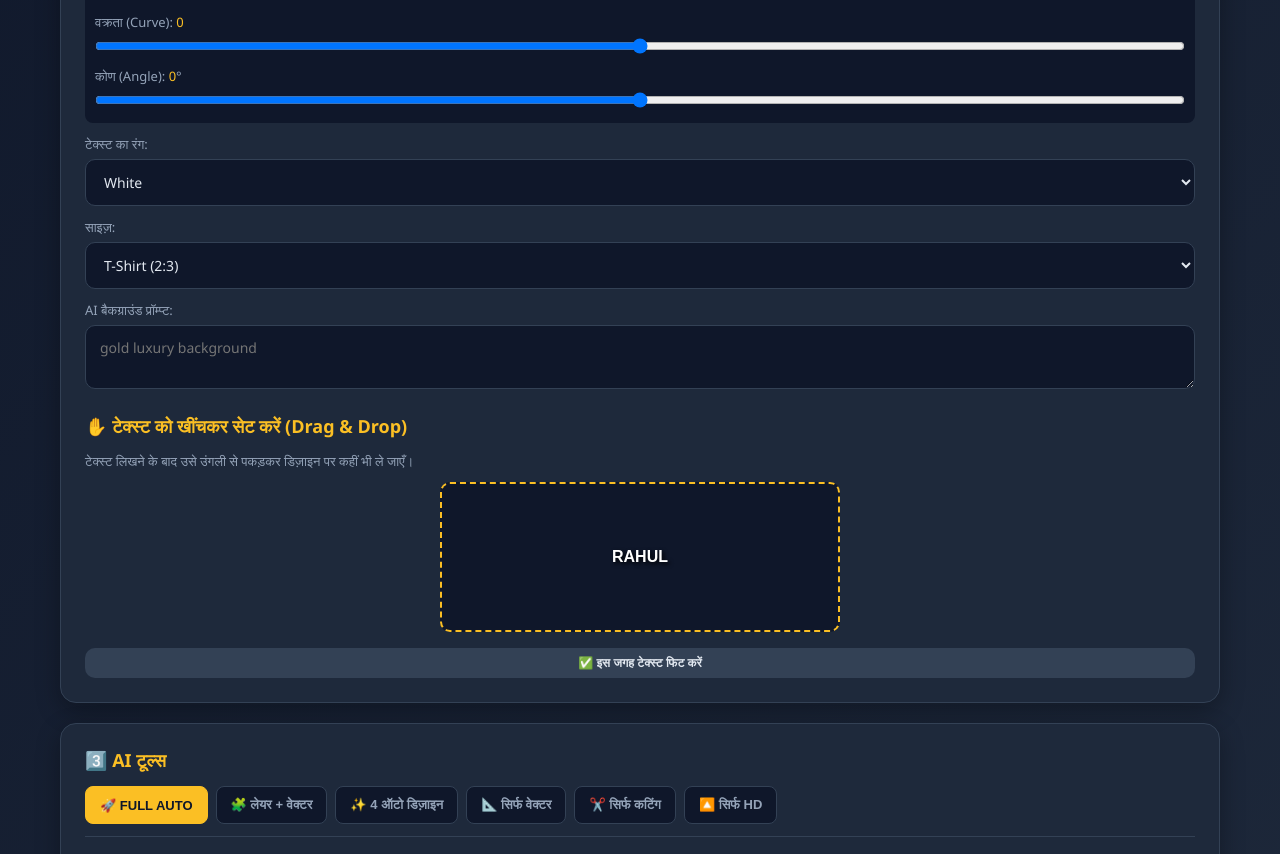
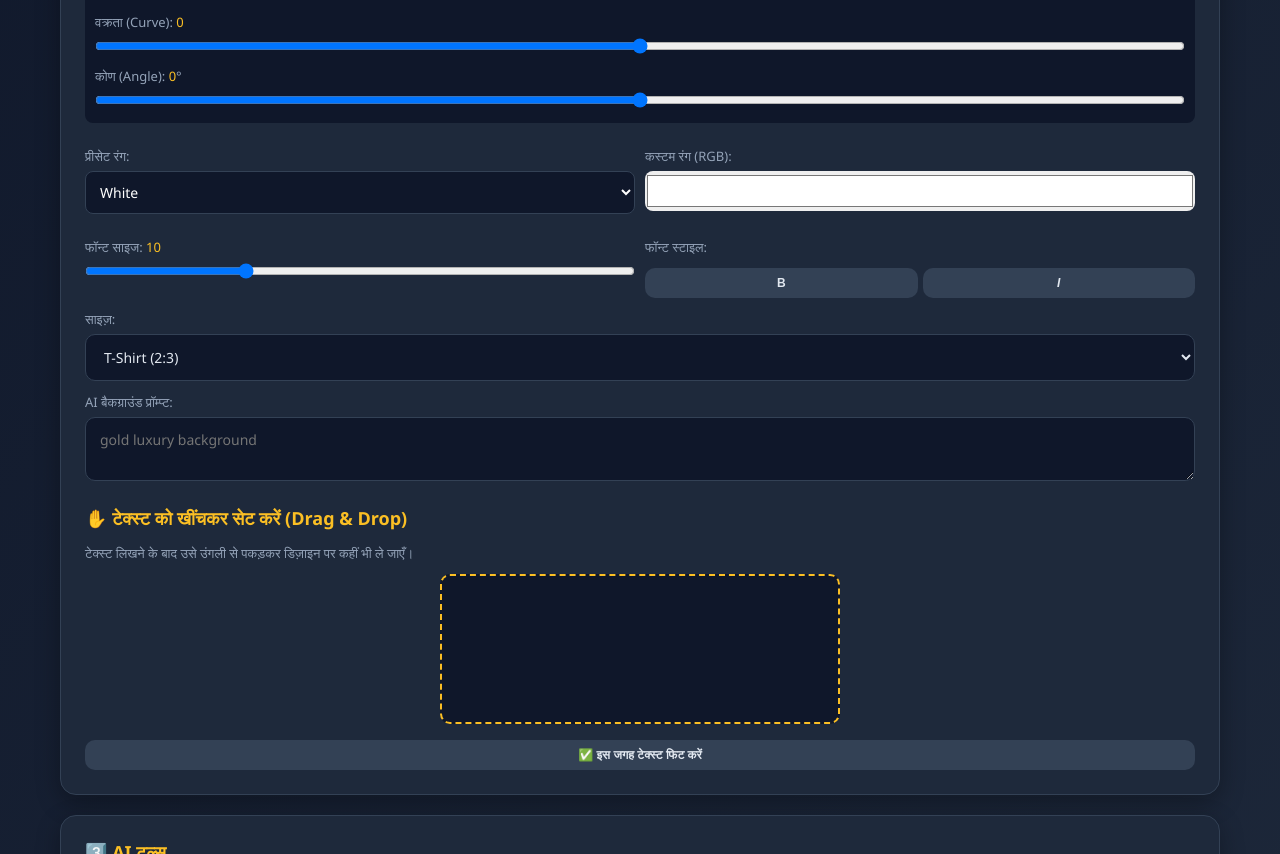
Before and after one commit to Ram-kungfu/Ai-Design-Studio-Pro-, a website: page index.html in a window 1280 px wide. Shown: the part 560-1414 px from the top of the page. Drawn offline with Linux system fonts and the light colour scheme.

Commit message:
Refactor index.html for improved editor functionality
Removed comments and adjusted styles for the drag-and-drop editor. Updated text input handling and added new color and size options.

```diff
--- a/index.html
+++ b/index.html
@@ -6,7 +6,6 @@
 <title>AI Design Studio Pro</title>
 <link rel="stylesheet" href="style.css" />
 <style>
-  /* Drag & Drop Editor के लिए नया स्टाइल */
   .editor-container {
     position: relative;
     width: 100%;
@@ -17,7 +16,7 @@
     border-radius: 10px;
     overflow: hidden;
     touch-action: none;
-    min-height: 150px; /* अगर इमेज न हो तो भी बॉक्स दिखे */
+    min-height: 150px;
   }
   .editor-container img {
     width: 100%;
@@ -32,10 +31,6 @@
     left: 50%;
     transform: translate(-50%, -50%);
     cursor: grab;
-    font-weight: bold;
-    font-family: sans-serif;
-    color: white;
-    text-shadow: 2px 2px 4px black;
     user-select: none;
     padding: 5px;
     white-space: nowrap;
@@ -49,7 +44,6 @@
 </header>
 
 <main class="container">
-  <!-- 1. फोटो अपलोड -->
   <section class="card">
     <h2>1️⃣ डिज़ाइन/फोटो अपलोड करें</h2>
     <div class="dropzone" id="dropzone">
@@ -59,11 +53,9 @@
     </div>
   </section>
 
-  <!-- 2. सेटिंग्स और Live Editor -->
   <section class="card">
     <h2>2️⃣ सेटिंग्स</h2>
 
-    <!-- नाम / टेक्स्ट और 3D चेकबॉक्स -->
     <div style="margin-bottom: 12px;">
       <label>नाम / टेक्स्ट:</label>
       <input type="text" id="nameInput" placeholder="e.g. RAHUL" oninput="updateEditorText()" />
@@ -74,17 +66,17 @@
       </div>
     </div>
 
-    <!-- 🔥 टेक्स्ट स्टाइल और स्लाइडर्स -->
     <div style="margin-bottom: 12px;">
       <label>टेक्स्ट स्टाइल:</label>
       <select id="textStyleSelect" onchange="updateEditorText()">
         <option value="normal">सीधा (Normal)</option>
         <option value="horizontal">होरिजेंटल (Horizontal)</option>
+        <option value="rotate">तिरछा (Rotate)</option>
+        <option value="round">गोल (Round)</option>
         <option value="vertical">खड़ा (Vertical)</option>
       </select>
     </div>
 
-    <!-- 🔥 NEW: Custom Curve और Angle स्लाइडर -->
     <div style="margin-bottom: 12px; background: #0f172a; padding: 10px; border-radius: 8px;">
       <label>वक्रता (Curve): <span id="curveVal" style="color:#fbbf24;">0</span></label>
       <input type="range" id="curveSlider" min="-100" max="100" value="0" oninput="updateCurveValue()" style="width: 100%;">
@@ -93,18 +85,36 @@
       <input type="range" id="angleSlider" min="-180" max="180" value="0" oninput="updateAngleValue()" style="width: 100%;">
     </div>
 
-    <!-- टेक्स्ट का रंग -->
-    <div style="margin-bottom: 12px;">
-      <label>टेक्स्ट का रंग:</label>
-      <select id="textColorSelect" onchange="updateEditorText()">
+    <div style="margin-bottom: 12px; display: grid; grid-template-columns: 1fr 1fr; gap: 10px;">
+      <div>
+        <label>प्रीसेट रंग:</label>
+        <select id="textColorSelect" onchange="syncColorPicker()" style="width: 100%; padding: 10px; background: #0f172a; color: #fff; border: 1px solid #334155; border-radius: 8px;">
           <option value="#ffffff">White</option>
           <option value="#fbbf24">Golden</option>
           <option value="#ff0000">Red</option>
           <option value="#000000">Black</option>
         </select>
       </div>
+      <div>
+        <label>कस्टम रंग (RGB):</label>
+        <input type="color" id="textColorPicker" value="#ffffff" oninput="updateEditorText()" style="width: 100%; height: 40px; border: none; border-radius: 8px; cursor: pointer; padding: 0;">
+      </div>
+    </div>
 
-    <!-- साइज़ और कस्टम साइज़ -->
+    <div style="margin-bottom: 12px; display: grid; grid-template-columns: 1fr 1fr; gap: 10px;">
+      <div>
+        <label>फॉन्ट साइज: <span id="fontSizeVal" style="color:#fbbf24;">10</span></label>
+        <input type="range" id="fontSizeSlider" min="2" max="30" value="10" oninput="updateFontSize()" style="width: 100%;">
+      </div>
+      <div>
+        <label>फॉन्ट स्टाइल:</label>
+        <div style="display: flex; gap: 5px;">
+          <button id="boldBtn" class="btn small" style="flex:1; font-weight: bold;" onclick="toggleBold()">B</button>
+          <button id="italicBtn" class="btn small" style="flex:1; font-style: italic;" onclick="toggleItalic()">I</button>
+        </div>
+      </div>
+    </div>
+
     <div>
       <label>साइज़:</label>
       <select id="aspectSelect">
@@ -114,7 +124,6 @@
         <option value="custom">Custom Size (कस्टम साइज़)</option>
       </select>
 
-      <!-- कस्टम साइज़ के लिए बॉक्स -->
       <div id="customSizeBox" style="display: none; margin-top: 10px; padding: 10px; background: #0f172a; border-radius: 8px; border: 1px dashed #475569;">
         <label>चौड़ाई (Width in pixels):</label>
         <input type="number" id="customW" placeholder="e.g. 2000" style="margin-bottom: 8px;">
@@ -123,22 +132,19 @@
       </div>
     </div>
 
-    <!-- AI प्रॉम्प्ट -->
     <label style="margin-top: 12px;">AI बैकग्राउंड प्रॉम्प्ट:</label>
     <textarea id="promptInput" rows="2" placeholder="gold luxury background"></textarea>
 
-    <!-- 🔥 NEW: Live Editor Area (इमेज छिपी रहेगी जब तक अपलोड न हो) -->
     <h2 style="margin-top: 20px;">✋ टेक्स्ट को खींचकर सेट करें (Drag & Drop)</h2>
     <p class="hint">टेक्स्ट लिखने के बाद उसे उंगली से पकड़कर डिज़ाइन पर कहीं भी ले जाएँ।</p>
 
     <div class="editor-container" id="editorContainer">
       <img id="editorBg" src="" alt="" style="display: none;" />
-      <div class="draggable-text" id="draggableText">RAHUL</div>
+      <div class="draggable-text" id="draggableText"></div>
     </div>
     <button class="btn small" onclick="applyManualText()">✅ इस जगह टेक्स्ट फिट करें</button>
   </section>
 
-  <!-- 3. AI टूल्स -->
   <section class="card">
     <h2>3️⃣ AI टूल्स</h2>
     <div class="tabs">
@@ -182,7 +188,6 @@
     </div>
   </section>
 
-  <!-- 4. नतीजा -->
   <section class="card" id="resultCard">
     <h2>4️⃣ नतीजा (Results)</h2>
     <div id="statusBar" class="status">तैयार...</div>
```
Lines whose indentation alone changed are shown as unchanged.
